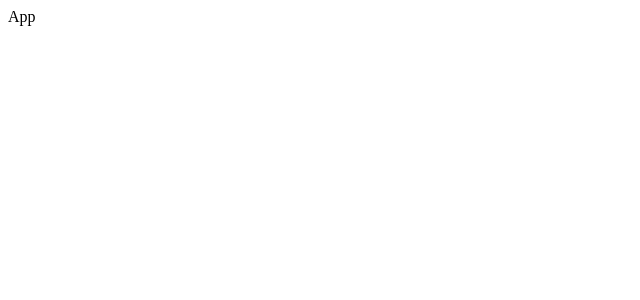
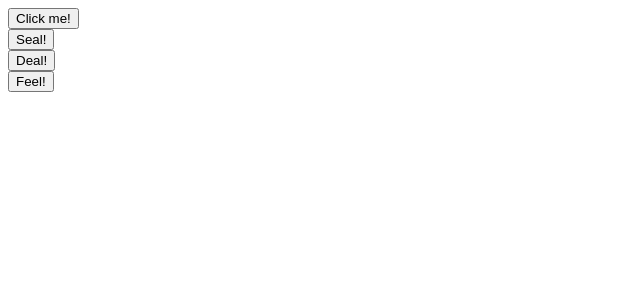
Before and after one commit to dsilichev/comps, a React (Create React App) app: page / in a window 1280 px wide. Shown: the top 300 px of the page, without its empty margins (0-640 px from the left). Built offline with nearby package versions, Linux system fonts and the light colour scheme.

Commit message:
children_props

```diff
--- a/package.json
+++ b/package.json
@@ -6,6 +6,7 @@
     "@testing-library/jest-dom": "^5.16.5",
     "@testing-library/react": "^13.4.0",
     "@testing-library/user-event": "^13.5.0",
+    "prop-types": "^15.8.1",
     "react": "^18.2.0",
     "react-dom": "^18.2.0",
     "react-scripts": "5.0.1",
--- a/src/App.js
+++ b/src/App.js
@@ -1,5 +1,22 @@
+import Button from "./button";
+
 function App() {
-    return <div>App</div>
+  return (
+    <div>
+      <div>
+        <Button>Click me!</Button>
+      </div>
+      <div>
+        <Button>Seal!</Button>
+      </div>
+      <div>
+        <Button>Deal!</Button>
+      </div>
+      <div>
+        <Button>Feel!</Button>
+      </div>
+    </div>
+  );
 }
 
 export default App;
--- /dev/null
+++ b/src/button.js
@@ -0,0 +1,14 @@
+function Button({
+    children,
+    primary,
+    secondary,
+    success,
+    warning,
+    danger,
+    outline,
+    rounded
+}) {
+    return <button>{children}</button>
+}
+
+export default Button;
```
Also changed, not shown: 1 other file (tests, documents, lock files or other folders).
